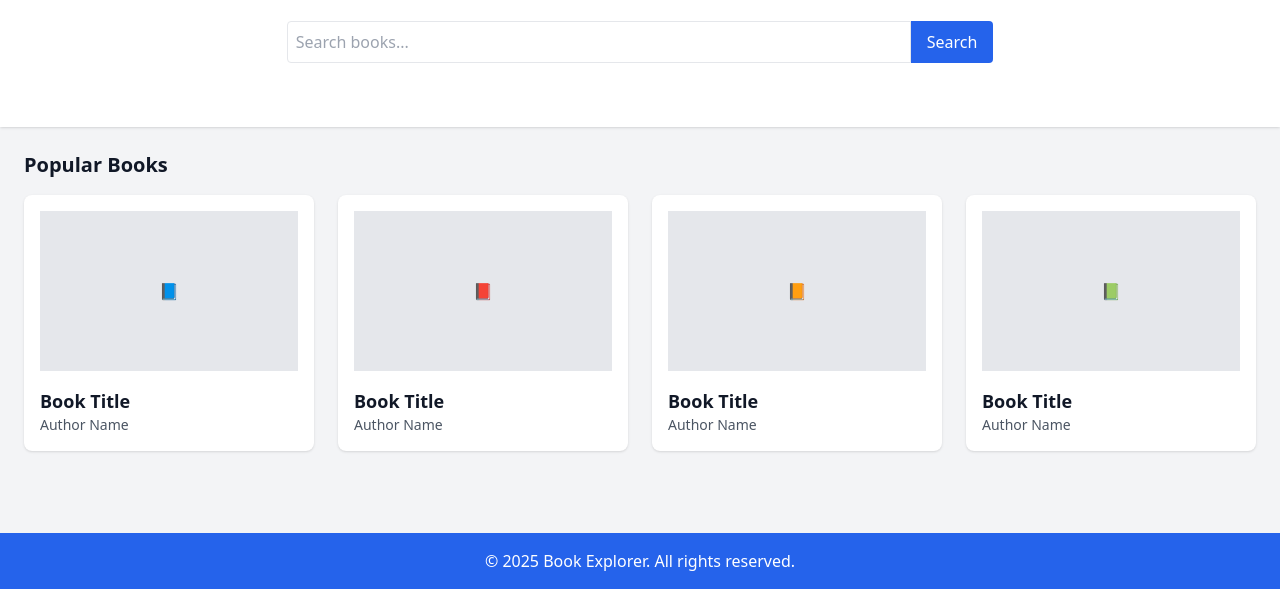
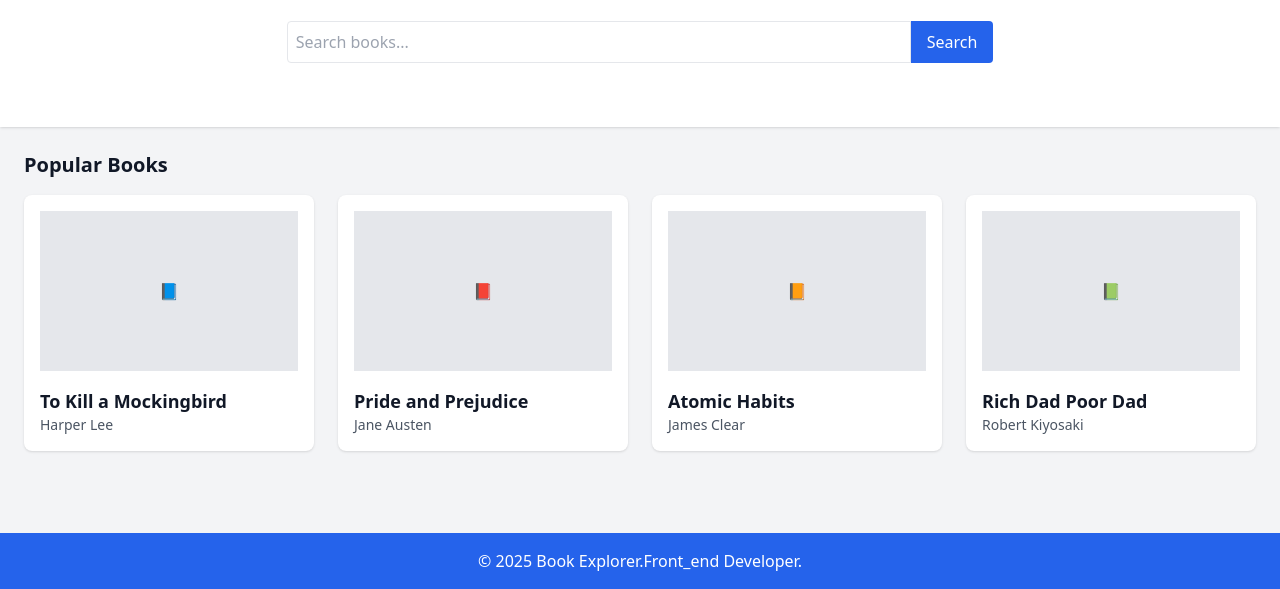
Before and after one commit to muhetopeace/Frontend_Phase1_Capstone, a plain HTML site: page lab1/index.html in a window 1280 px wide. Shown: the part 211-800 px from the top of the page. Drawn offline with nearby package versions, Linux system fonts and the light colour scheme.

Commit message:
change on tittle and author names of books

```diff
--- a/lab1/index.html
+++ b/lab1/index.html
@@ -47,33 +47,33 @@
       <!-- Card 1 -->
       <div class="bg-white p-4 rounded-lg shadow hover:shadow-lg">
         <div class="h-40 bg-gray-200 mb-4 flex items-center justify-center">📘</div>
-        <h4 class="font-bold text-lg">Book Title</h4>
-        <p class="text-sm text-gray-600">Author Name</p>
+        <h4 class="font-bold text-lg">To Kill a Mockingbird</h4>
+        <p class="text-sm text-gray-600">Harper Lee</p>
       </div>
       <!-- Card 2 -->
       <div class="bg-white p-4 rounded-lg shadow hover:shadow-lg">
         <div class="h-40 bg-gray-200 mb-4 flex items-center justify-center">📕</div>
-        <h4 class="font-bold text-lg">Book Title</h4>
-        <p class="text-sm text-gray-600">Author Name</p>
+        <h4 class="font-bold text-lg">Pride and Prejudice</h4>
+        <p class="text-sm text-gray-600">Jane Austen</p>
       </div>
       <!-- Card 3 -->
       <div class="bg-white p-4 rounded-lg shadow hover:shadow-lg">
         <div class="h-40 bg-gray-200 mb-4 flex items-center justify-center">📙</div>
-        <h4 class="font-bold text-lg">Book Title</h4>
-        <p class="text-sm text-gray-600">Author Name</p>
+        <h4 class="font-bold text-lg">Atomic Habits</h4>
+        <p class="text-sm text-gray-600">James Clear</p>
       </div>
       <!-- Card 4 -->
       <div class="bg-white p-4 rounded-lg shadow hover:shadow-lg">
         <div class="h-40 bg-gray-200 mb-4 flex items-center justify-center">📗</div>
-        <h4 class="font-bold text-lg">Book Title</h4>
-        <p class="text-sm text-gray-600">Author Name</p>
+        <h4 class="font-bold text-lg">Rich Dad Poor Dad</h4>
+        <p class="text-sm text-gray-600">Robert Kiyosaki</p>
       </div>
     </div>
   </main>
 
   <!-- Footer -->
   <footer class="bg-blue-600 text-white text-center p-4">
-    <p>© 2025 Book Explorer. All rights reserved.</p>
+    <p>© 2025 Book Explorer.Front_end Developer.</p>
   </footer>
 
 </body>
```
